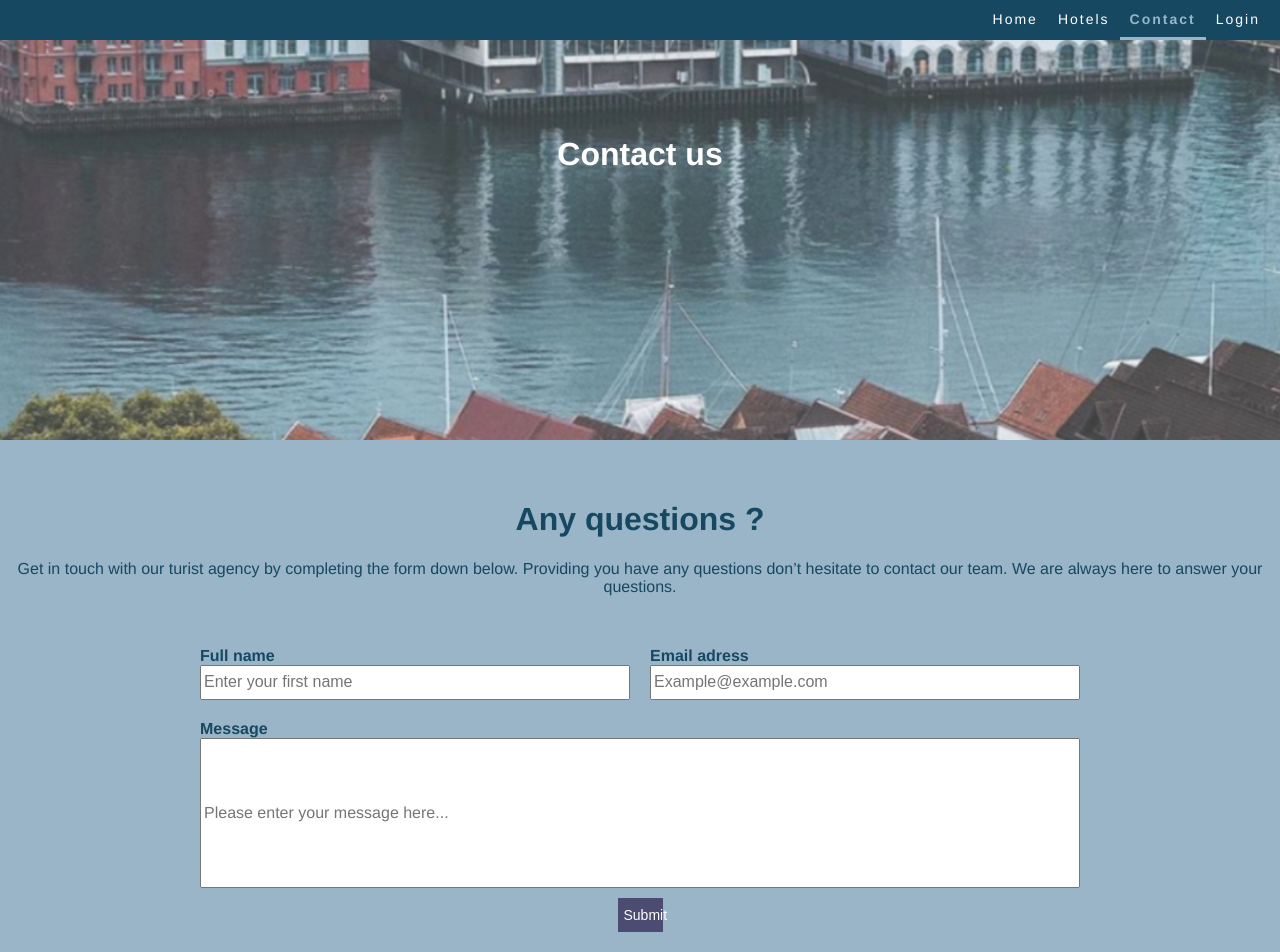
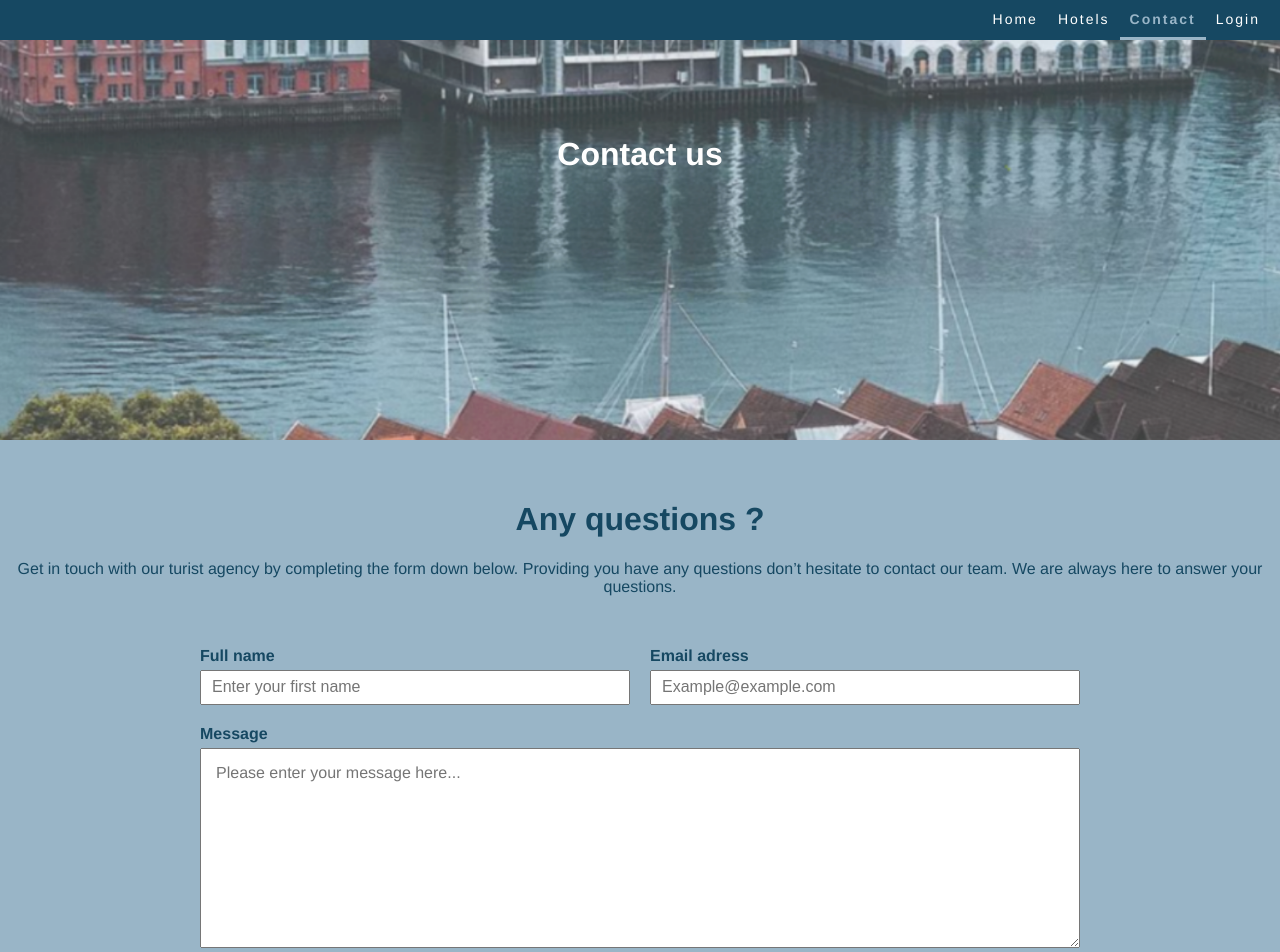
Before and after one commit to elisemykle/elise-myklebust-project-exam-2, a React (Create React App) app: page /Contact in a window 1280 px wide. Shown: the top 952 px of the page. Built offline with nearby package versions, Linux system fonts and the light colour scheme; a web font is replaced by a local one.

Commit message:
stylet contact form

```diff
--- a/src/components/visitor/contact/Contact.js
+++ b/src/components/visitor/contact/Contact.js
@@ -78,7 +78,7 @@ export default function Contact(props){
 
 				<div className="col-12">
 					<label className="form__label--contact">Message</label>
-						<input className="message__input--contact" as="textarea" name="message" placeholder="Please enter your message here..." ref={register} onChange={ event => setMessage(event.target.value) } />
+					<textarea className="message__input--contact" name="message" placeholder="Please enter your message here..." ref={register} onChange={ event => setMessage(event.target.value) } />
 					{errors.message && <p className="error__message--contact">Please enter in minimum 10 characters.</p>}
 				</div>
 				<button className="contact__button" type="submit">Submit</button>
--- a/src/css/contact.scss
+++ b/src/css/contact.scss
@@ -19,6 +19,7 @@
     font-weight: bold;
     font-family: $fontfamily;
     color: $secondarycolor;
+    padding-bottom: 5px;
 
 }
 
@@ -26,13 +27,15 @@
     height: $forminputheight;
     display: block;
     width: $forminputwidth;
+    padding: 10px;
 }
 
 .message__input--contact{
     width: $forminputwidth;
-    height: 150px;
+    height: 200px;
     font-size: $formfontsize;
     font-family: $fontfamily;
+    padding: 15px;
 }
 
 .contact__button{
```
Lines whose indentation alone changed are shown as unchanged.
